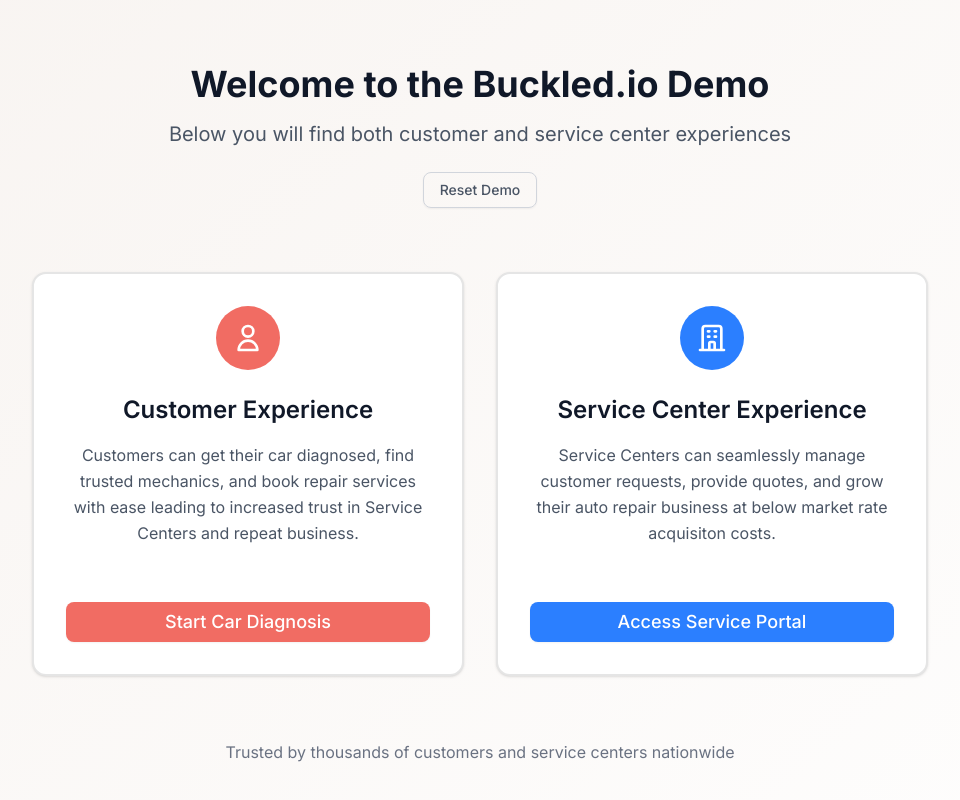
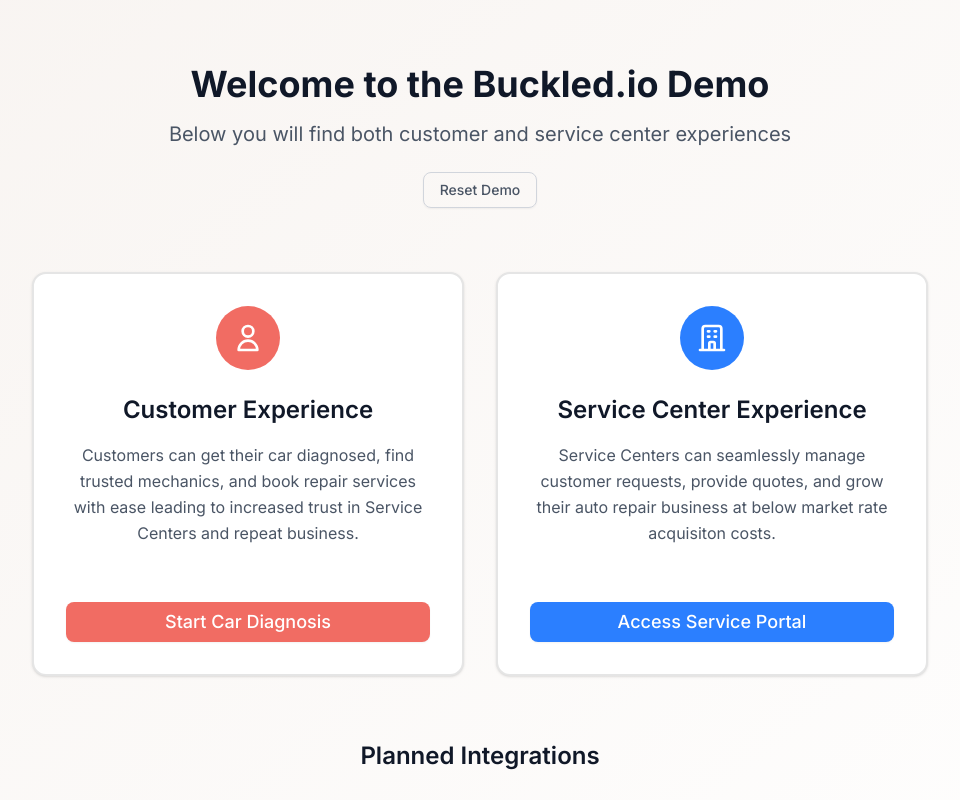
Before and after one commit to anthonyiscoding/buckled-demo-n8, a Next.js app: page / in a window 1280 px wide. Shown: the top 800 px of the page, without its empty margins (160-1120 px from the left). Built offline with nearby package versions, Linux system fonts and the light colour scheme.

Commit message:
remove unnecessary tagline

```diff
--- a/app/page.tsx
+++ b/app/page.tsx
@@ -101,8 +101,6 @@ export default function HomePage() {
 
         {/* Additional Info */}
         <div className="text-center mt-16">
-          <p className="text-gray-500 mb-12">Trusted by thousands of customers and service centers nationwide</p>
-
           {/* Integrations Section */}
           <div className="max-w-4xl mx-auto">
             <h3 className="text-2xl font-semibold text-gray-900 mb-8">Planned Integrations</h3>
```
